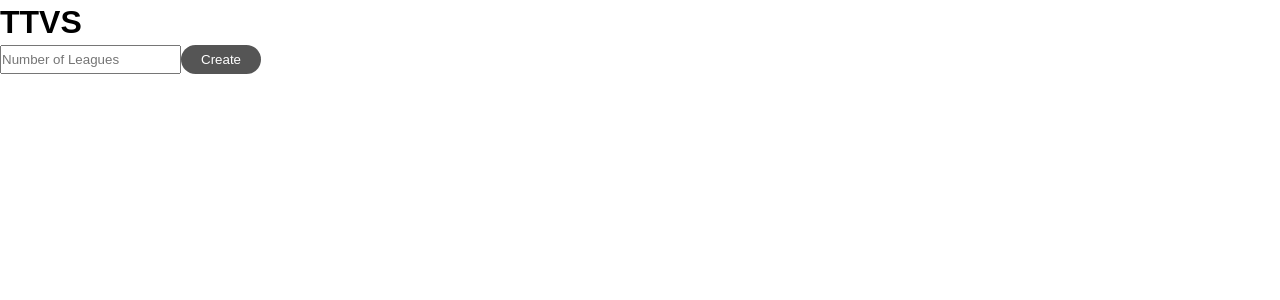
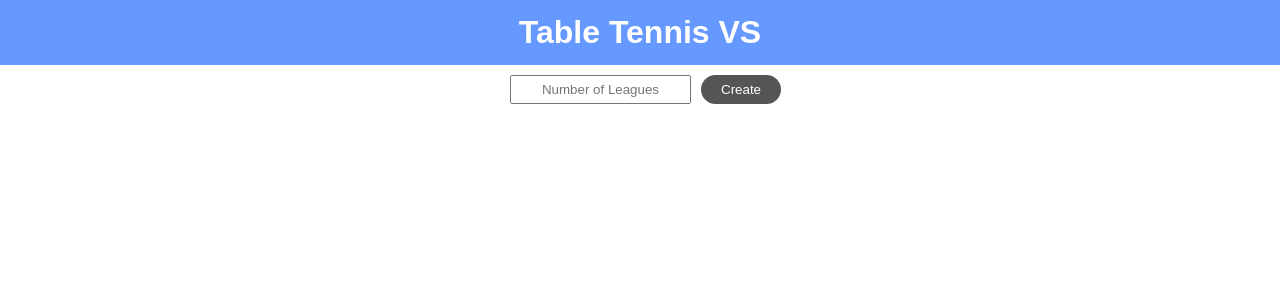
Before and after one commit to Neilio3264/table-tennis-vs, a React (Create React App) app in the folder client/: page / in a window 1280 px wide. Shown: the top 300 px of the page. Built offline with nearby package versions, Linux system fonts and the light colour scheme.

Commit message:
Finish styling app

```diff
--- a/client/src/App.css
+++ b/client/src/App.css
@@ -29,7 +29,7 @@ a {
 }
 
 .btn:hover {
-  background: #666
+  background: #666;
 }
 
 .panel {
@@ -39,7 +39,7 @@ a {
   width: 350px;
   height: flex;
   text-align: center;
-  border-radius: 25px;
+  border-radius: 10px;
   margin-top: 10px;
   margin-bottom: 10px;
   margin-left: 25px;
@@ -52,3 +52,29 @@ a {
   margin: 0 auto;
   background-color: #ffffff;
 }
+
+.panelContainer {
+  margin-top: 60px;
+}
+
+.formDiv {
+  display: block;
+  text-align: center;
+  position: absolute;
+  left: 50%;
+  /* width: 300px; */
+  padding-top: 10px;
+}
+
+.form {
+  display: inline-block;
+  margin-left: -140px;
+  margin-right: auto;
+  text-align: left;
+}
+
+.inputs {
+  text-align: center;
+  margin-left: 10px;
+  margin-right: 10px;
+}
--- a/client/src/App.js
+++ b/client/src/App.js
@@ -2,7 +2,8 @@ import React, { Component } from 'react';
 import './App.css';
 import LeaguePanels from './components/LeaguePanels';
 import CreateLeagues from './components/CreateLeagues';
-import {v4 as uuid} from 'uuid';
+import Header from './components/layout/Header';
+import { v4 as uuid } from 'uuid';
 
 // Database
 /*
@@ -25,68 +26,73 @@ async function quickstartListen(db) {
 }
 */
 class App extends Component {
-
   state = {
-    panels: []
+    panels: [],
     //players: []
     //{ id: uuid.v4, title: 'League A', players: ['Player 1', 'Player 2'] },
     //{ id: uuid.v4, title: 'League B', players: ['Player 1', 'Player 2', 'Player 3'] }
   };
 
   createLeagues = (amount) => {
-    console.log('flag 1')
-    const letters = ['A','B','C','D','E','F','G','H','I','J'];
+    console.log('flag 1');
+    const letters = ['A', 'B', 'C', 'D', 'E', 'F', 'G', 'H', 'I', 'J'];
     let stateArr = [];
-    for (let i = 0; i < amount; i++)
-    {
-      console.log('flag 2')
+    for (let i = 0; i < amount; i++) {
       const newLeague = {
         id: uuid.v4,
         title: `League ${letters[i]}`,
-        players: this.getLeaguePlayers(i, amount)
-      }
+        players: this.getLeaguePlayers(i, amount),
+      };
       stateArr.push(newLeague);
     }
-    this.setState({panels: stateArr})
-    console.log('flag 3')
-  }
+    this.setState({ panels: stateArr });
+  };
 
   getLeaguePlayers = (lpindex, amount) => {
-    let pArr = ['Player 1', 'Player 2', 'Player 3', 'Player 4', 'Player 5', 'Player 6', 'Player 7', 'Player 8', 'Player 9', 'Player 10']; // fetch all players from database
+    let pArr = [
+      'Player 1',
+      'Player 2',
+      'Player 3',
+      'Player 4',
+      'Player 5',
+      'Player 6',
+      'Player 7',
+      'Player 8',
+      'Player 9',
+      'Player 10',
+    ]; // fetch all players from database
     let out = [];
 
-    let numPlayers = pArr.length / amount
-    let extraPlayers = pArr.length % amount
+    let numPlayers = pArr.length / amount;
+    let extraPlayers = pArr.length % amount;
 
-    let extra = false
-    let index = 0
-    let pIndex = 0
-    while (index < lpindex)
-    {
-      if (index < extraPlayers)
-      {
-        pIndex += numPlayers+1
+    let extra = false;
+    let index = 0;
+    let pIndex = 0;
+    while (index < lpindex) {
+      if (index < extraPlayers) {
+        pIndex += numPlayers + 1;
         extra = true;
-      }
-      else
-      {
+      } else {
         pIndex += numPlayers;
         extra = false;
       }
       index++;
     }
-    out = extra ? pArr.slice(pIndex, pIndex+numPlayers+1) : pArr.slice(pIndex, pIndex+numPlayers);
+    out = extra
+      ? pArr.slice(pIndex, pIndex + numPlayers + 1)
+      : pArr.slice(pIndex, pIndex + numPlayers);
 
     return out;
-  }
+  };
 
   render() {
     return (
       <div className="App">
-        <h1>TTVS</h1>
-        <CreateLeagues createLeagues={this.createLeagues}/>
+        <Header />
+        <CreateLeagues createLeagues={this.createLeagues} />
         {console.log(this.getLeaguePlayers(2, 10))}
-        <div>
+        <div className="panelContainer">
           <LeaguePanels panels={this.state.panels} />
         </div>
       </div>
--- a/client/src/components/CreateLeagues.js
+++ b/client/src/components/CreateLeagues.js
@@ -1,23 +1,25 @@
-import React, { Component } from 'react'
-import PropTypes from 'prop-types'
+import React, { Component } from 'react';
+import PropTypes from 'prop-types';
 
 export class CreateLeagues extends Component {
   state = {
-    amount: ''
-  }
+    amount: '',
+  };
 
   onSubmit = (e) => {
     e.preventDefault();
-    this.props.createLeagues(this.state.amount)
-    this.setState({amount: ''})
-  }
+    this.props.createLeagues(this.state.amount);
+    this.setState({ amount: '' });
+  };
 
   onChange = (e) => this.setState({ [e.target.name]: e.target.value });
 
   render() {
     return (
-      <form onSubmit={this.onSubmit} style={{display:'flex'}}>
+      <div className="formDiv">
+        <form className="form" onSubmit={this.onSubmit} style={{ display: 'flex' }}>
           <input
+            className="inputs"
             type="text"
             name="amount"
             //style={{flex: '5', padding: '5px'}}
@@ -26,17 +28,19 @@ export class CreateLeagues extends Component {
             onChange={this.onChange}
           />
           <input
+            className="inputs"
             type="submit"
             value="Create"
             className="btn"
             //style={{flex: '1'}}
           />
         </form>
-    )
+      </div>
+    );
   }
 }
 
 // CreateLeagues.propTypes = {
 // }
 
-export default CreateLeagues
+export default CreateLeagues;
--- /dev/null
+++ b/client/src/components/layout/Header.js
@@ -0,0 +1,20 @@
+import React, { Component } from 'react';
+
+export class header extends Component {
+  render() {
+    return (
+      <header style={headerStyle}>
+        <h1>Table Tennis VS</h1>
+      </header>
+    );
+  }
+}
+
+const headerStyle = {
+  background: '#6699ff',
+  color: '#fff',
+  textAlign: 'center',
+  padding: '10px',
+};
+
+export default header;
```
Also changed, not shown: client/src/components/LeaguePanels.js (+5 -5 lines). Lines whose indentation alone changed are shown as unchanged.
